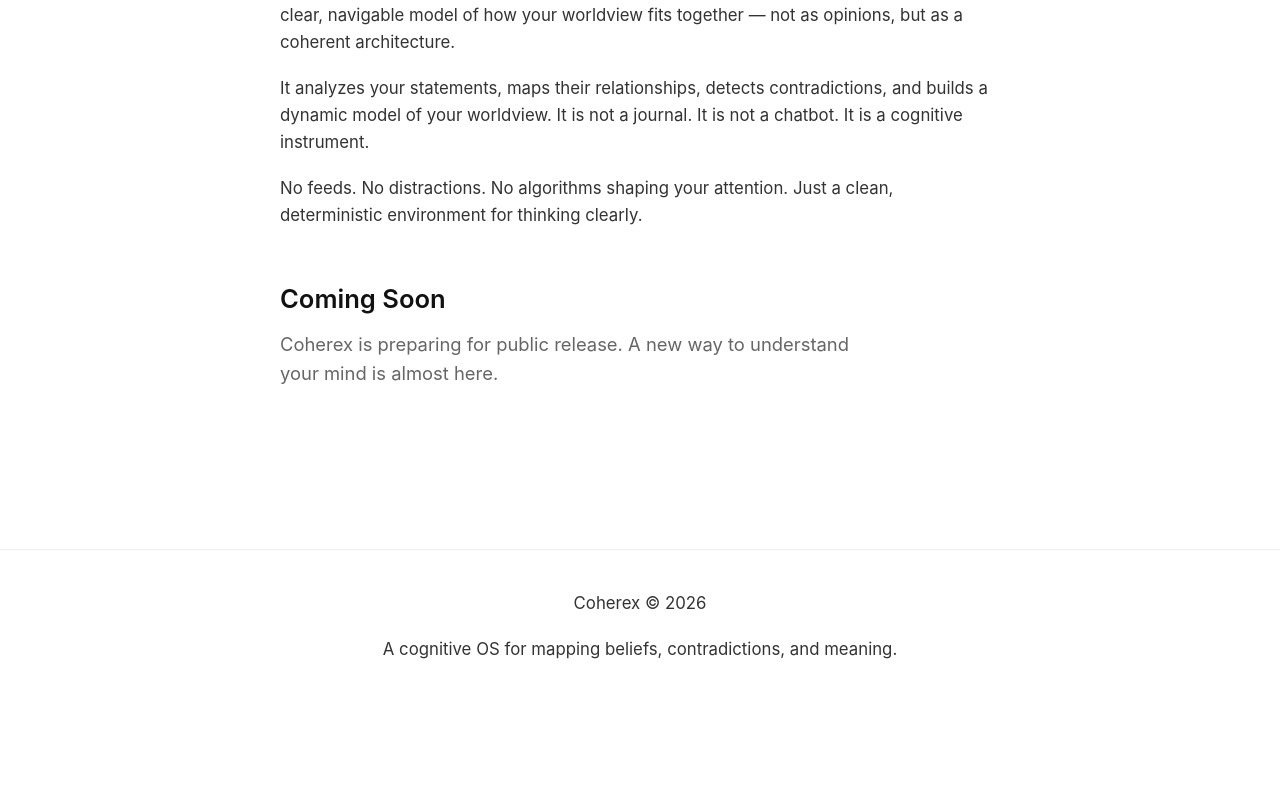
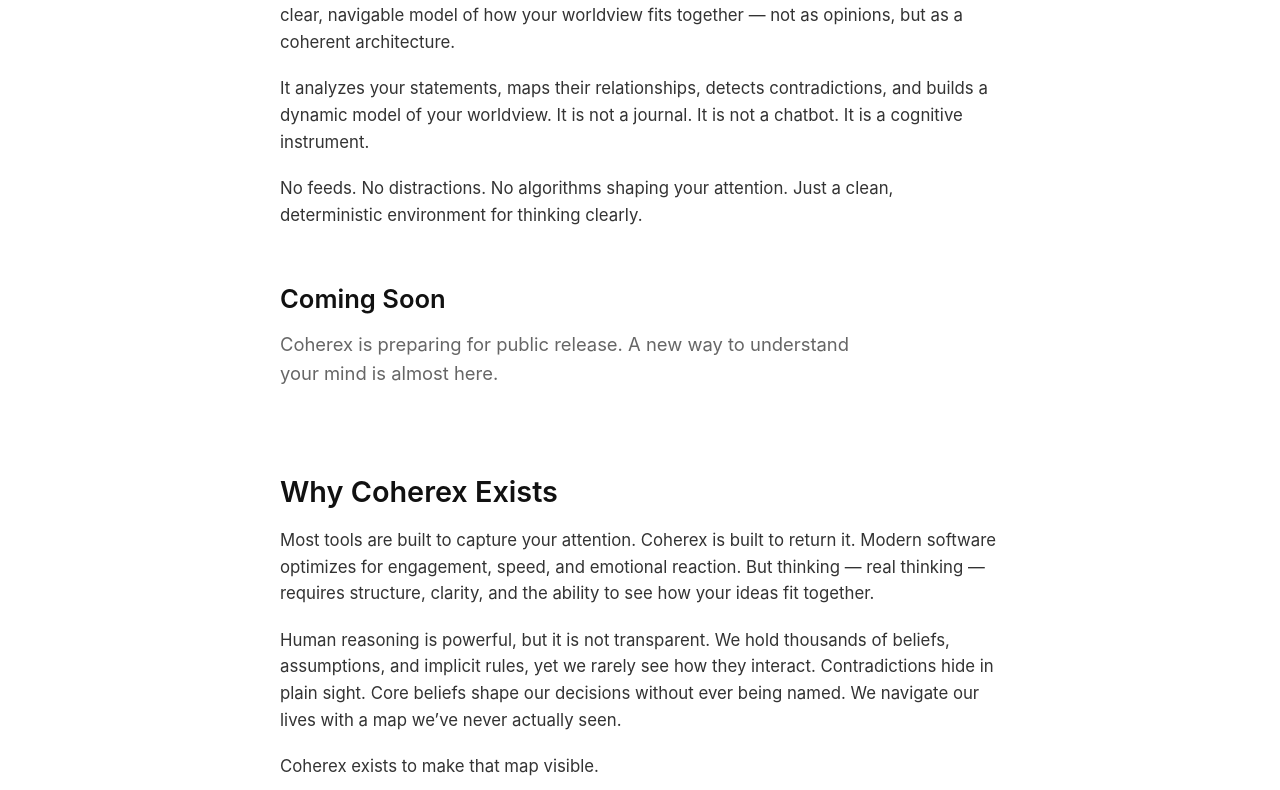
Before and after one commit to brandonprince217217-beep/coherex, a Next.js app: page / in a window 1280 px wide. Shown: the part 307-1097 px from the top of the page. Before the commit the page ends 1029 px from the top, so only its background shows below. Built offline with nearby package versions, Linux system fonts and the light colour scheme.

Commit message:
Update index.jsx

```diff
--- a/pages/index.jsx
+++ b/pages/index.jsx
@@ -1,6 +1,9 @@
 export default function Home() {
   return (
-    <section style={{ marginTop: '60px' }}>
+    <div style={{ marginTop: '60px' }}>
+
+      {/* HERO */}
+      <section>
         <h1>Understand Your Mind as a System</h1>
 
         <p>
@@ -27,5 +30,78 @@ export default function Home() {
           </p>
         </div>
       </section>
+
+      {/* WHY COHEREX EXISTS */}
+      <section style={{ marginTop: '80px' }}>
+        <h2>Why Coherex Exists</h2>
+
+        <p>
+          Most tools are built to capture your attention. Coherex is built to return it.
+          Modern software optimizes for engagement, speed, and emotional reaction. But
+          thinking — real thinking — requires structure, clarity, and the ability to see
+          how your ideas fit together.
+        </p>
+
+        <p>
+          Human reasoning is powerful, but it is not transparent. We hold thousands of
+          beliefs, assumptions, and implicit rules, yet we rarely see how they interact.
+          Contradictions hide in plain sight. Core beliefs shape our decisions without
+          ever being named. We navigate our lives with a map we’ve never actually seen.
+        </p>
+
+        <p>
+          Coherex exists to make that map visible.
+        </p>
+
+        <p>
+          It does not tell you what to think. It does not persuade, correct, or interpret.
+          Instead, it reveals the structure already present in your mind — the architecture
+          beneath your worldview — so you can understand yourself with precision rather
+          than intuition alone.
+        </p>
+
+        <p>
+          When you can see your beliefs as a system, you can change them deliberately.
+          When you can see contradictions, you can resolve them. When you can see the
+          structure of your thinking, you can improve it.
+        </p>
+
+        <p>
+          Coherex exists because clarity is a form of freedom.
+        </p>
+      </section>
+
+      {/* HOW COHEREX WORKS */}
+      <section style={{ marginTop: '80px' }}>
+        <h2>How Coherex Works</h2>
+
+        <p>
+          Coherex takes your statements — beliefs, claims, assumptions, questions — and
+          treats them as data. Each statement becomes a node in a structured cognitive
+          graph. The system analyzes how these nodes relate, where they align, and where
+          they contradict.
+        </p>
+
+        <p>
+          Instead of interpreting your meaning, Coherex focuses on structure. It looks at
+          logical form, implications, dependencies, and conflicts. When two statements
+          cannot both be true, the system marks the contradiction. When one belief implies
+          another, it maps the connection.
+        </p>
+
+        <p>
+          Over time, this creates a transparent model of your worldview — a living
+          architecture that updates as you think, refine, and explore. You can see the
+          foundations of your reasoning, the branches of your ideas, and the pressure
+          points where your beliefs collide.
+        </p>
+
+        <p>
+          Coherex does not judge, correct, or persuade. It simply reveals the structure
+          already present in your thinking, giving you a precise instrument for clarity.
+        </p>
+      </section>
+
+    </div>
   );
 }
```
Lines whose indentation alone changed are shown as unchanged.
